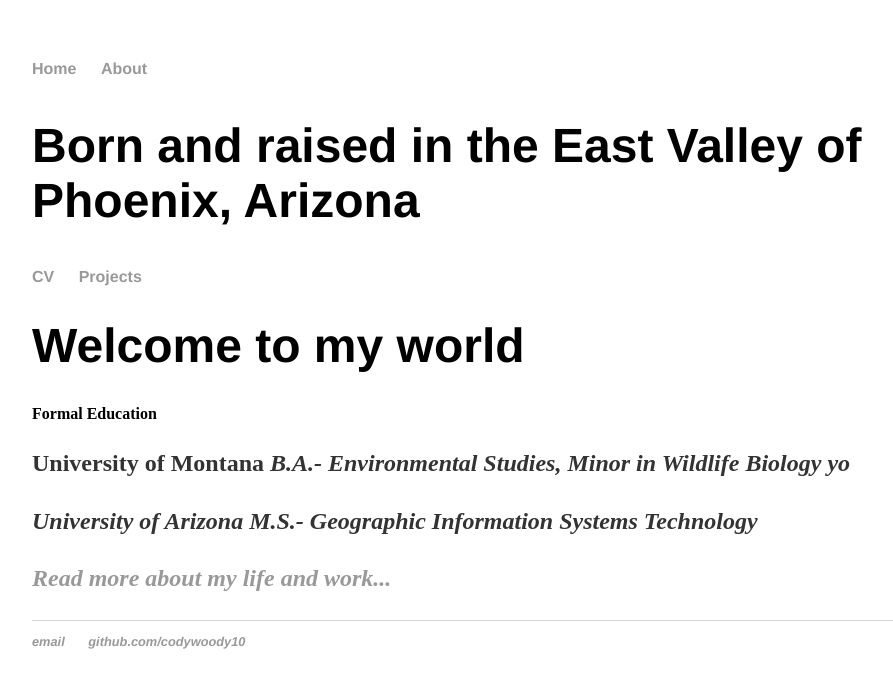
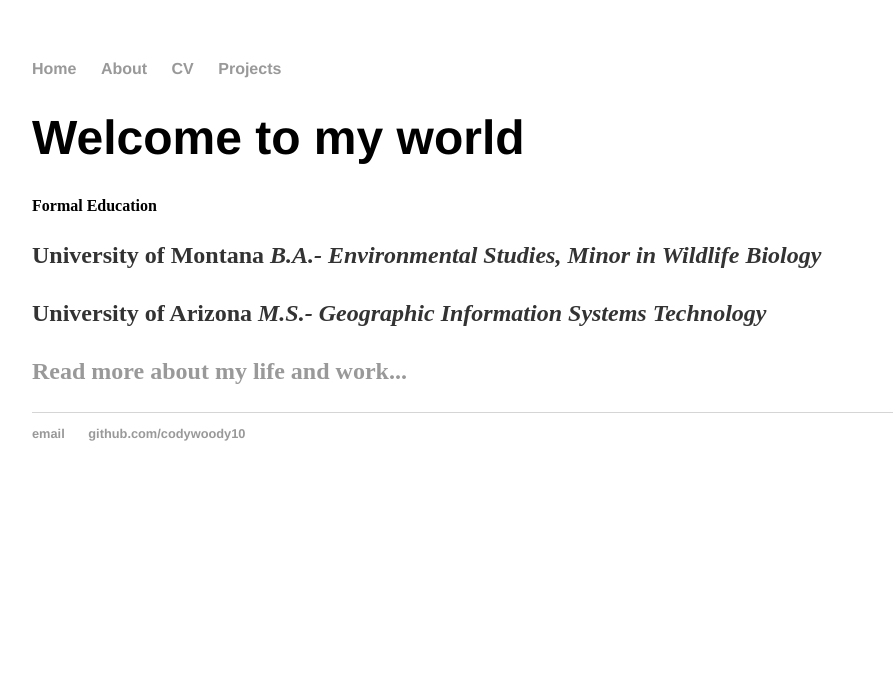
Before and after one commit to codywoody10/codywoody10.github.io, a Jekyll site: the page index.html, which Jekyll copies as it is, in a window 1280 px wide. Shown: the top 688 px of the page, without its empty margins (160-1053 px from the left). Built offline with Jekyll 4.4.1, drawn with Linux system fonts in a browser that asks for light colours.

Commit message:
Update index.html

```diff
--- a/index.html
+++ b/index.html
@@ -10,7 +10,6 @@
     		<ul>
         		<li><a href="/">Home</a></li>
 	        	<li><a href="/about">About</a></li>
-			<h1> Born and raised in the East Valley of Phoenix, Arizona</h1>
         		<li><a href="/cv">CV</a></li>
         		<li><a href="/projects">Projects</a></li>
     		</ul>
@@ -20,9 +19,9 @@
         		<h1>Welcome to my world</h1>
 			<b> Formal Education <b>
 				<p>University of Montana
-					<i>B.A.- Environmental Studies, Minor in Wildlife Biology yo
+					<i>B.A.- Environmental Studies, Minor in Wildlife Biology</i>
 				<p>University of Arizona
-					<i>M.S.- Geographic Information Systems Technology<a href="/about"><p> Read more about my life and work...</a></p>
+					<i>M.S.- Geographic Information Systems Technology</i><a href="/about"><p> Read more about my life and work...</a></p>
     		</div><!-- /.blurb -->
 		</div><!-- /.container -->
 		<footer>
```
